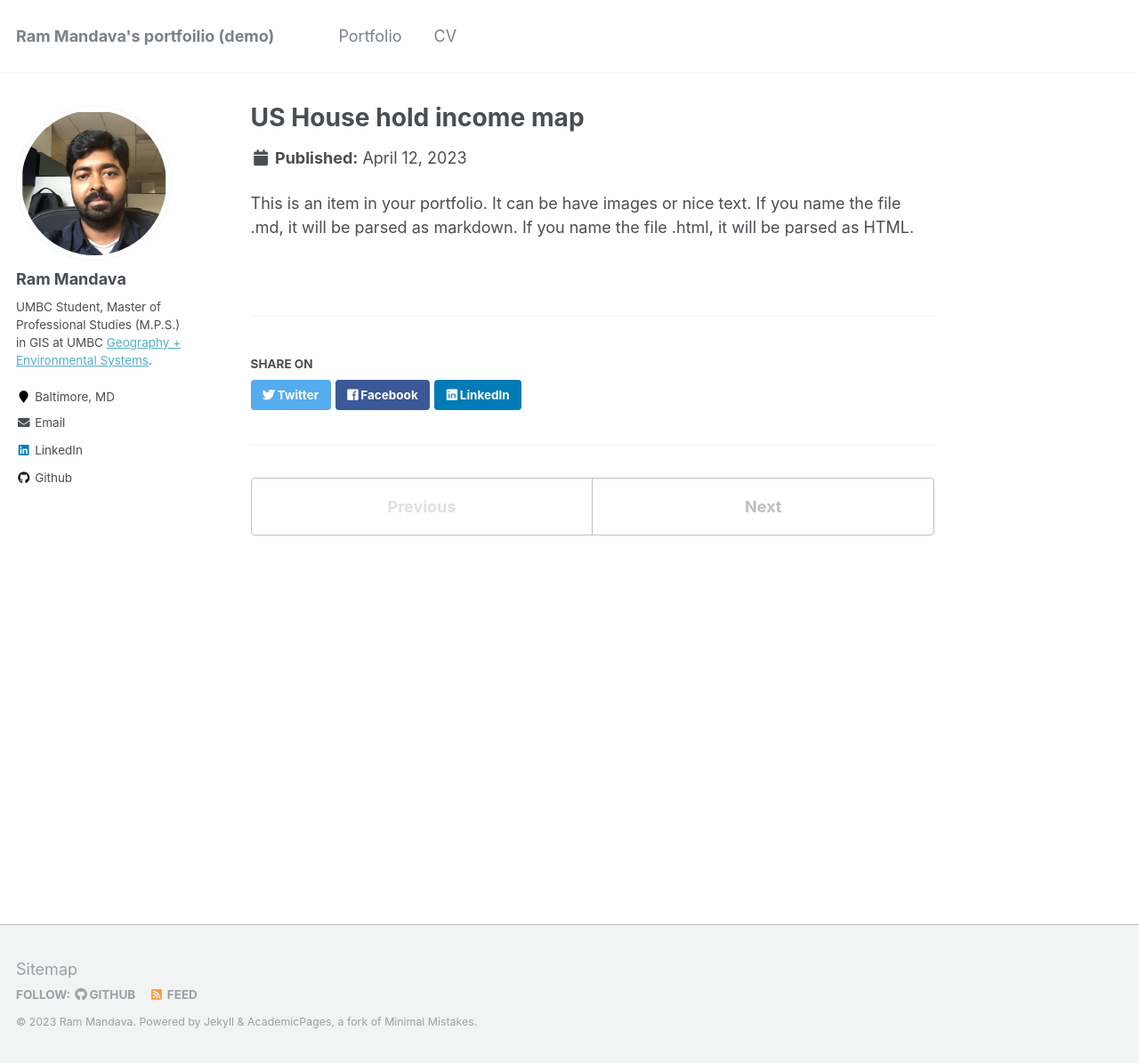
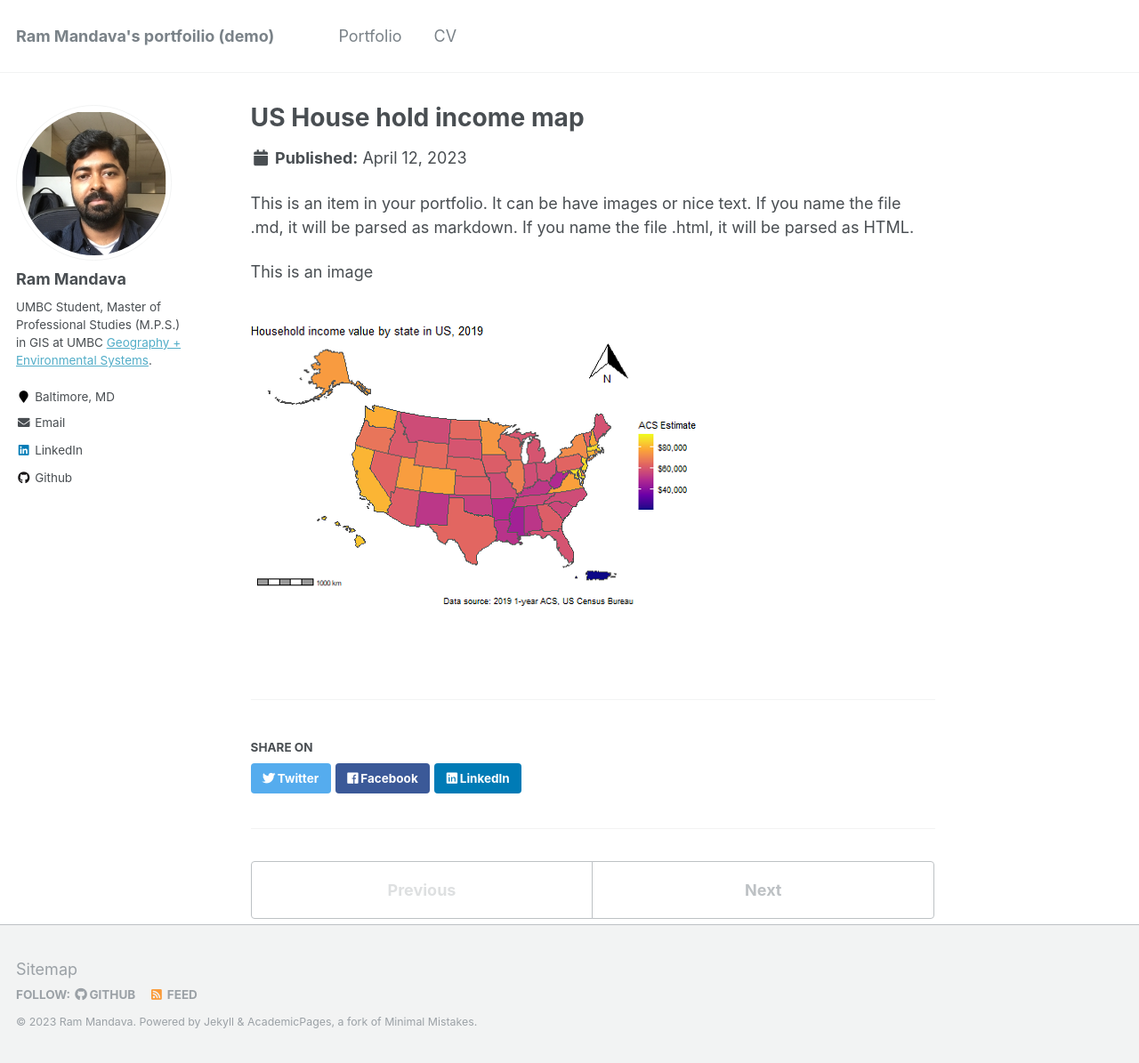
Before and after one commit to mandavaram/mandavaram.github.io, a Jekyll site: the page built from _portfolio/portfolio-1.md, in a window 1280 px wide and 1195 px high. Shown: the whole window at 89% size. Built offline with Jekyll 4.4.1, drawn with Linux system fonts in a browser that asks for light colours.

Commit message:
Update portfolio-1.md

```diff
--- a/_portfolio/portfolio-1.md
+++ b/_portfolio/portfolio-1.md
@@ -5,3 +5,7 @@ collection: portfolio
 ---
 
 This is an item in your portfolio. It can be have images or nice text. If you name the file .md, it will be parsed as markdown. If you name the file .html, it will be parsed as HTML.
+
+This is an image
+
+![US House hold income map](/images/US_Household_Income_plot.png "US House hold income map")
```
